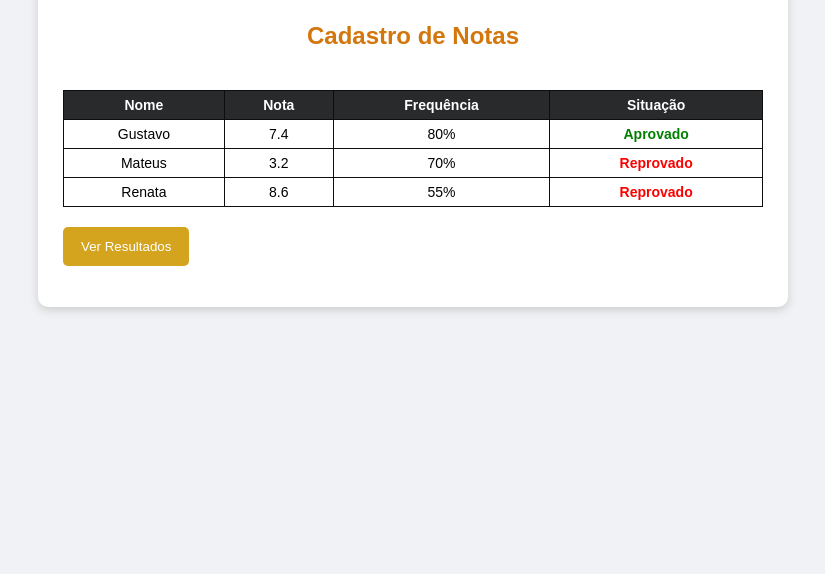
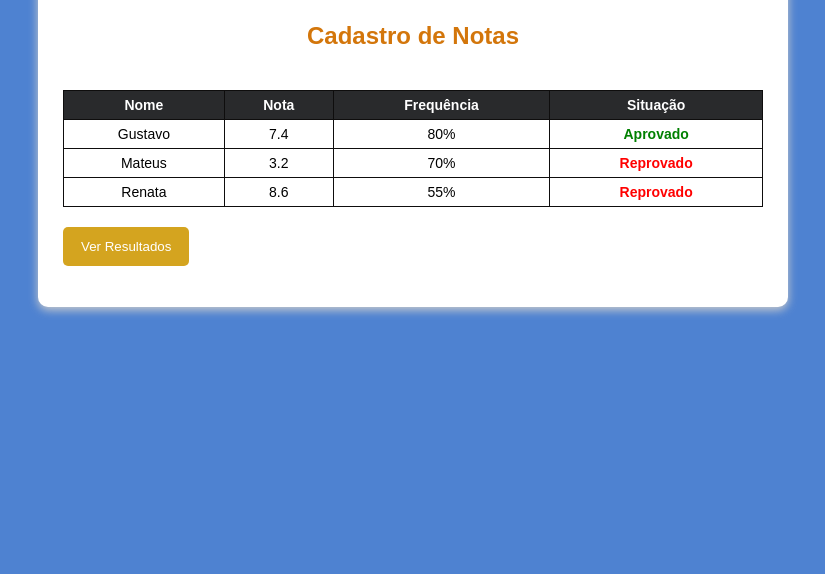
Before and after one commit to rayane06087904-tech/sistema-escolar, a plain HTML site: page index.html in a window 1280 px wide. Shown: the part 226-800 px from the top of the page, without its empty margins (227-1052 px from the left). Drawn offline with Linux system fonts and the light colour scheme.

Commit message:
Atualizando o sistema escolar

```diff
--- a/style.css
+++ b/style.css
@@ -1,6 +1,6 @@
 body {
     font-family: Arial, sans-serif;
-    background-color: #f0f2f5;
+    background-color: #4e82d1;
     margin: 0;
     padding: 30px;
 }
```
